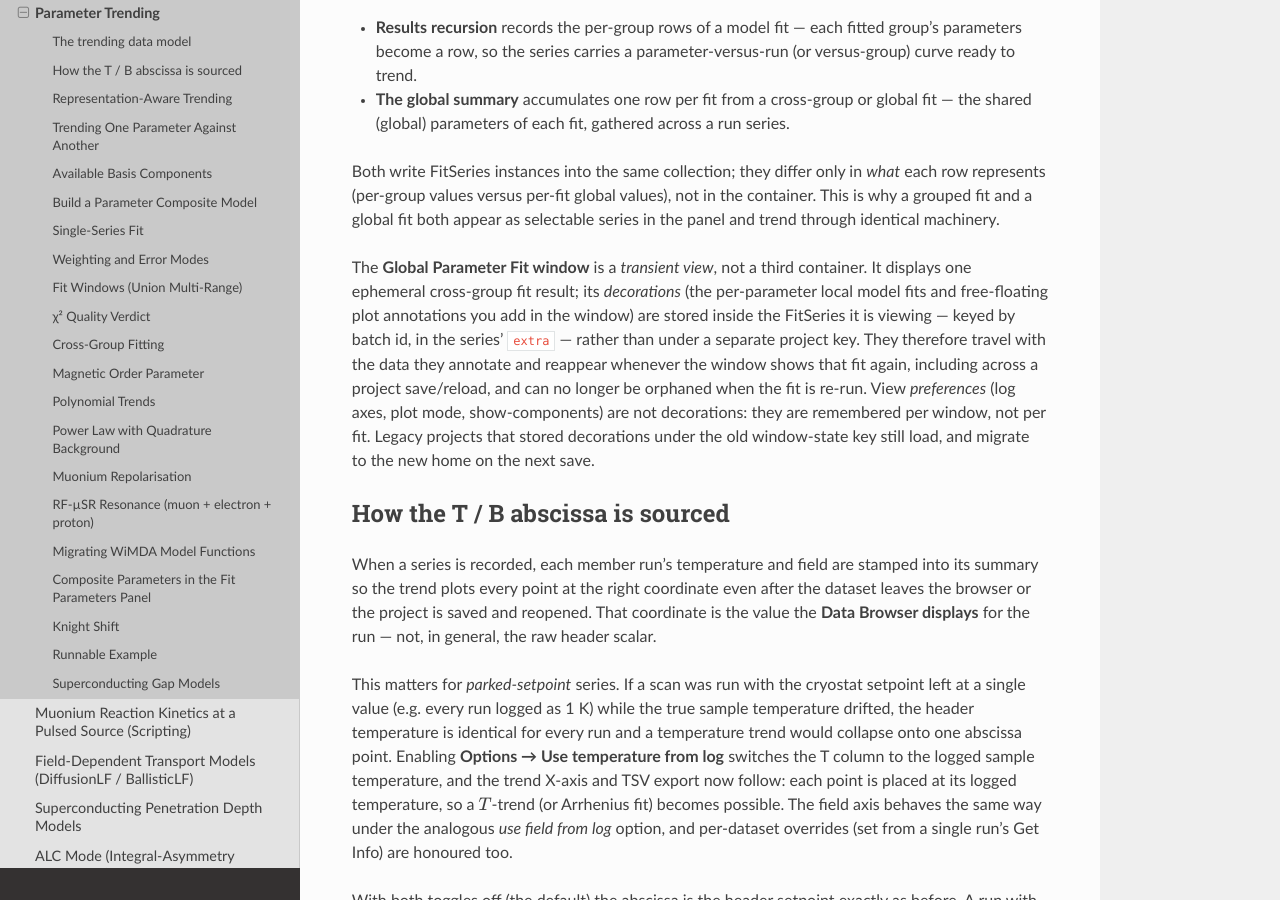
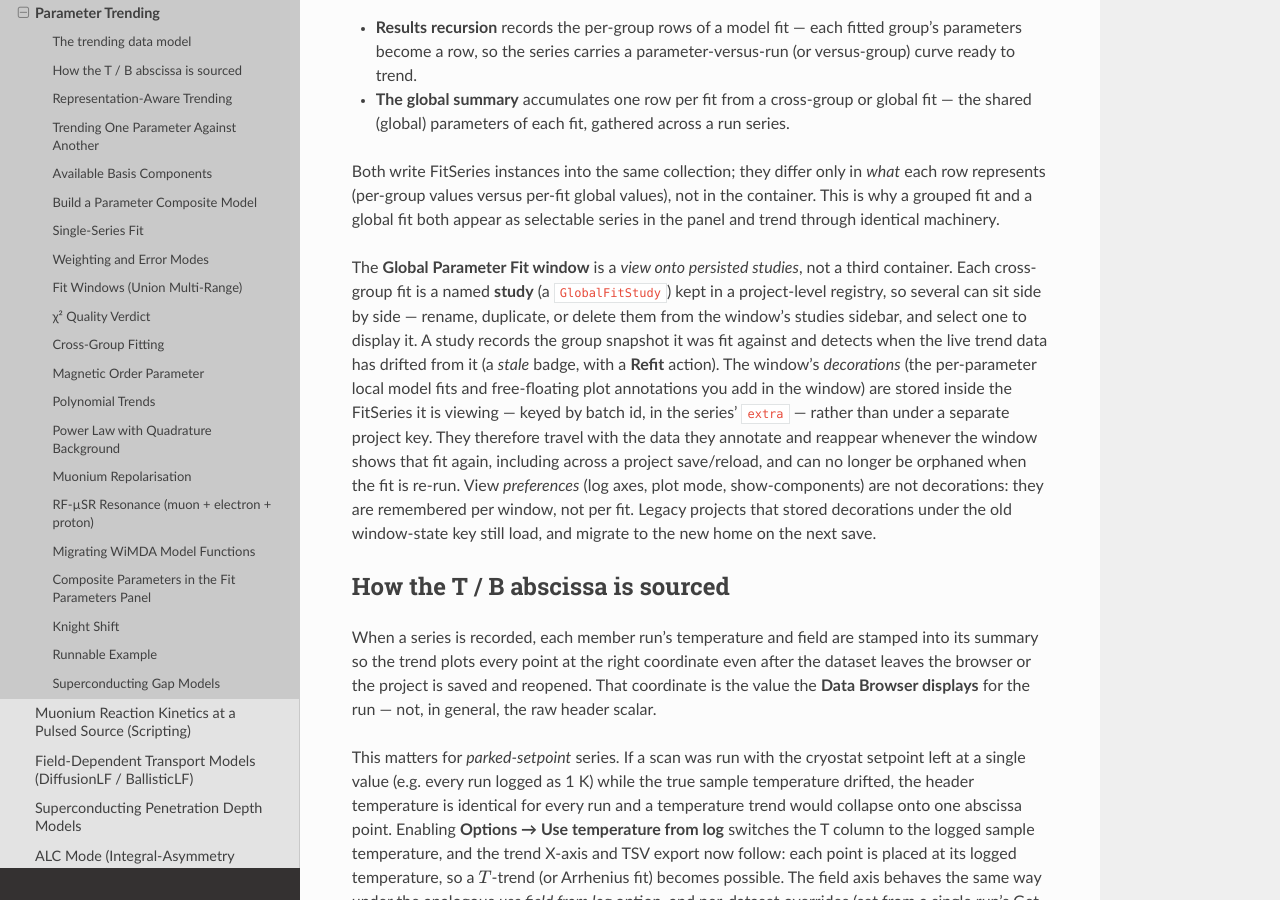
Before and after one commit to BenHuddart/asymmetry, a Sphinx documentation site: the page built from docs/reference/parameter_trending.rst, in a window 1280 px wide and 900 px high, scrolled down 1395 px. Built offline with Sphinx 7.4.7 and the Read the Docs theme 3.1.0, drawn with Linux system fonts in a browser that asks for light colours.

Commit message:
docs: architecture + trending reference for global parameter fit studies
Module-map entries for the new cross-group modules, a feature-spec
section describing the studies workflow (setup dialog -> fit dialog with
role suggestion -> studies registry -> results window -> comparison),
schema comment updated to v13, and the parameter-trending reference
rewritten from "transient view of one ephemeral fit" to the persisted
studies model (sidebar, stale badge, Refit).

Co-Authored-By: Claude Fable 5 <noreply@anthropic.com>

```diff
--- a/docs/reference/parameter_trending.rst
+++ b/docs/reference/parameter_trending.rst
@@ -56,11 +56,16 @@ Both write FitSeries instances into the same collection; they differ only in
 in the container. This is why a grouped fit and a global fit both appear as
 selectable series in the panel and trend through identical machinery.
 
-The **Global Parameter Fit window** is a *transient view*, not a third
-container. It displays one ephemeral cross-group fit result; its *decorations*
-(the per-parameter local model fits and free-floating plot annotations you add
-in the window) are stored inside the FitSeries it is viewing — keyed by batch
-id, in the series' ``extra`` — rather than under a separate project key. They
+The **Global Parameter Fit window** is a *view onto persisted studies*, not a
+third container. Each cross-group fit is a named **study** (a
+``GlobalFitStudy``) kept in a project-level registry, so several can sit side by
+side — rename, duplicate, or delete them from the window's studies sidebar, and
+select one to display it. A study records the group snapshot it was fit against
+and detects when the live trend data has drifted from it (a *stale* badge, with
+a **Refit** action). The window's *decorations* (the per-parameter local model
+fits and free-floating plot annotations you add in the window) are stored inside
+the FitSeries it is viewing — keyed by batch id, in the series' ``extra`` —
+rather than under a separate project key. They
 therefore travel with the data they annotate and reappear whenever the window
 shows that fit again, including across a project save/reload, and can no longer
 be orphaned when the fit is re-run. View *preferences* (log axes, plot mode,
```
Also changed, not shown: docs/ARCHITECTURE.md (+63 -2 lines).
